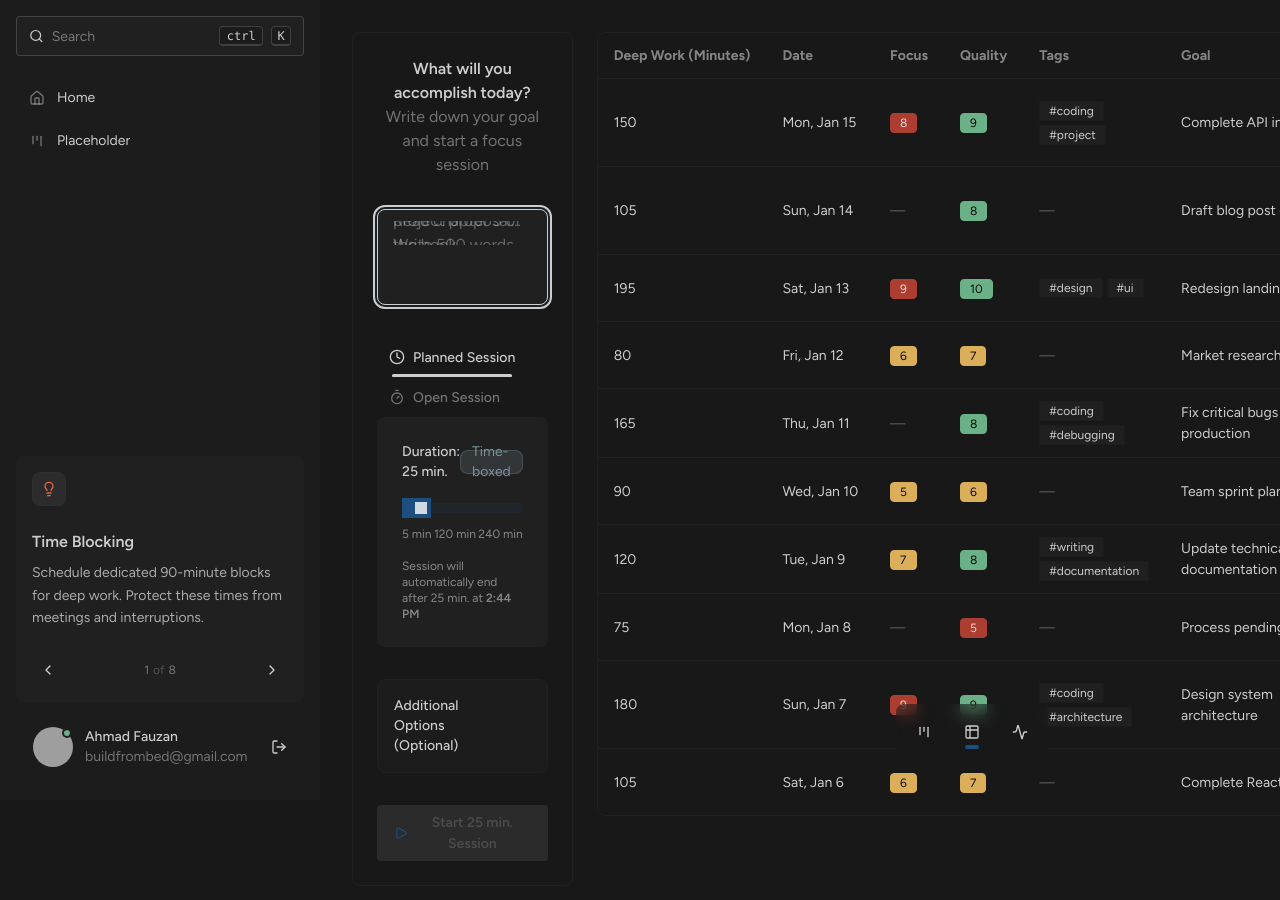
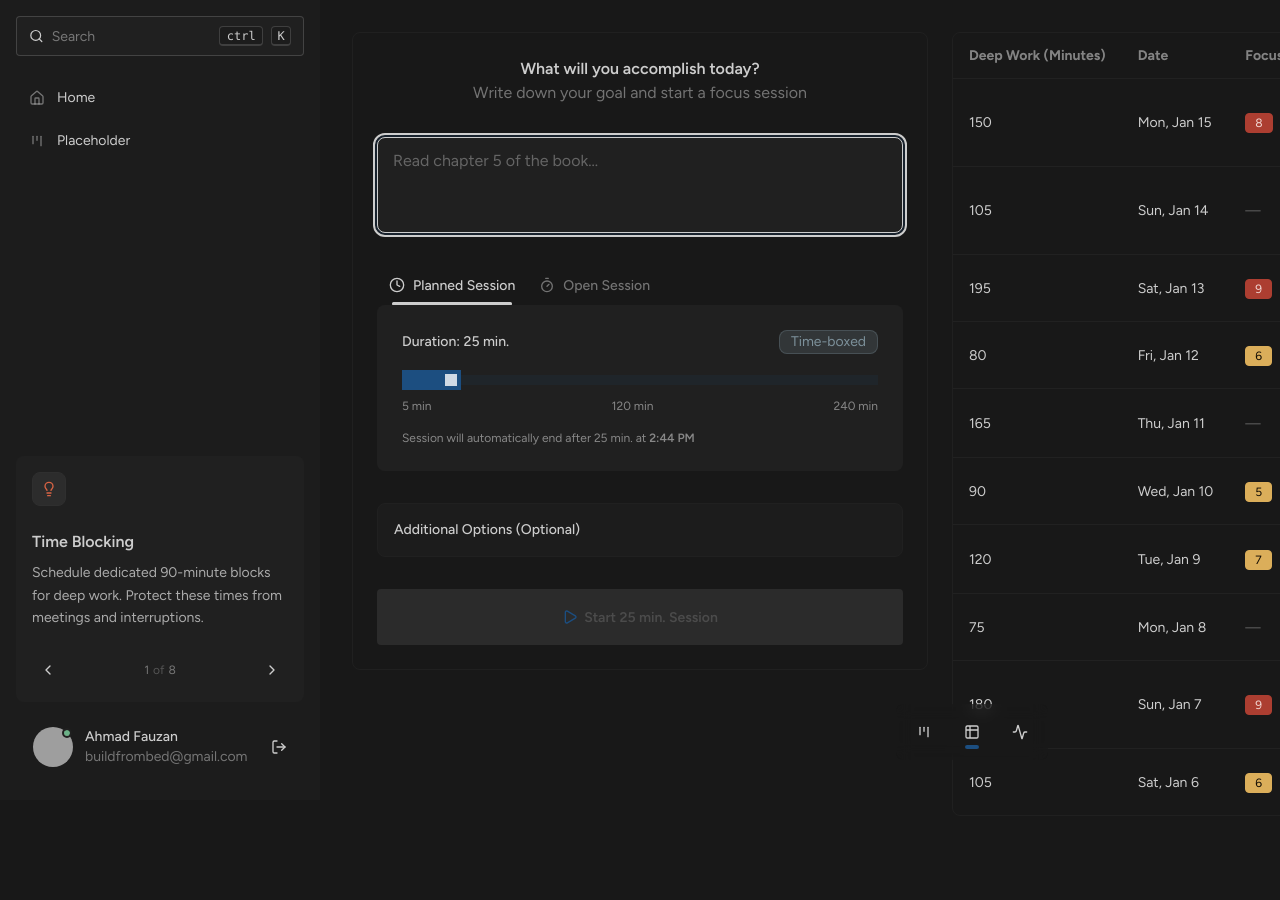
Before and after one commit to vaujan/deepflow, a Next.js app: page /home in a window 1280 px wide. Shown: the top 900 px of the page. Built offline with nearby package versions, Linux system fonts and the light colour scheme; grey boxes are pictures that could not be loaded.

Commit message:
readjust layout

```diff
--- a/src/app/home/page.tsx
+++ b/src/app/home/page.tsx
@@ -15,25 +15,22 @@ export default function page() {
 				<div className="flex w-full h-fit flex-col">
 					<div className="max-w-8xl items-start h-full flex gap-6 w-full px-8 py-8">
 						<SessionCard />
-						<div className="flex flex-col">
-							{/* <SessionGraph /> */}
-							<SessionTable />
-						</div>
+						<SessionTable />
 					</div>
 				</div>
 
 				{/* Widgets layout */}
 				<div className="min-h-screen w-full justify-center items-center flex flex-col gap-4 ">
 					{/* Kanban widget */}
-					<div className="flex flex-col w-full h-fit px-4">
+					{/* <div className="flex flex-col w-full h-fit px-4">
 						<div className="w-full h-128 rounded-box bg-base-100 border border-base-100"></div>
-					</div>
+					</div> */}
 
 					{/* Notes and tasks widget */}
-					<div className="flex w-full gap-4 h-fit px-4">
+					{/* <div className="flex w-full gap-4 h-fit px-4">
 						<div className="w-full h-128 rounded-box bg-base-100 border border-base-100"></div>
 						<div className="w-full h-128 rounded-box bg-base-100 border border-base-100"></div>
-					</div>
+					</div> */}
 				</div>
 				<div className="font-medium sticky w-32 bottom-10">
 					<Dock />
--- a/src/app/page.tsx
+++ b/src/app/page.tsx
@@ -9,7 +9,7 @@ import DeepWork from "../components/ui/deepwork";
 export default function Page() {
 	return (
 		<div className="min-h-screen bg-base-300 flex flex-col lg:flex-row">
-			{/* <Sidebar /> */}
+			<Sidebar />
 			<main className="w-full relative flex flex-col gap-6 flex-1 items-center justify-start ">
 				{/* Container */}
 				<div className="max-w-8xl flex flex-col gap-6 w-full px-8 py-16">
```
